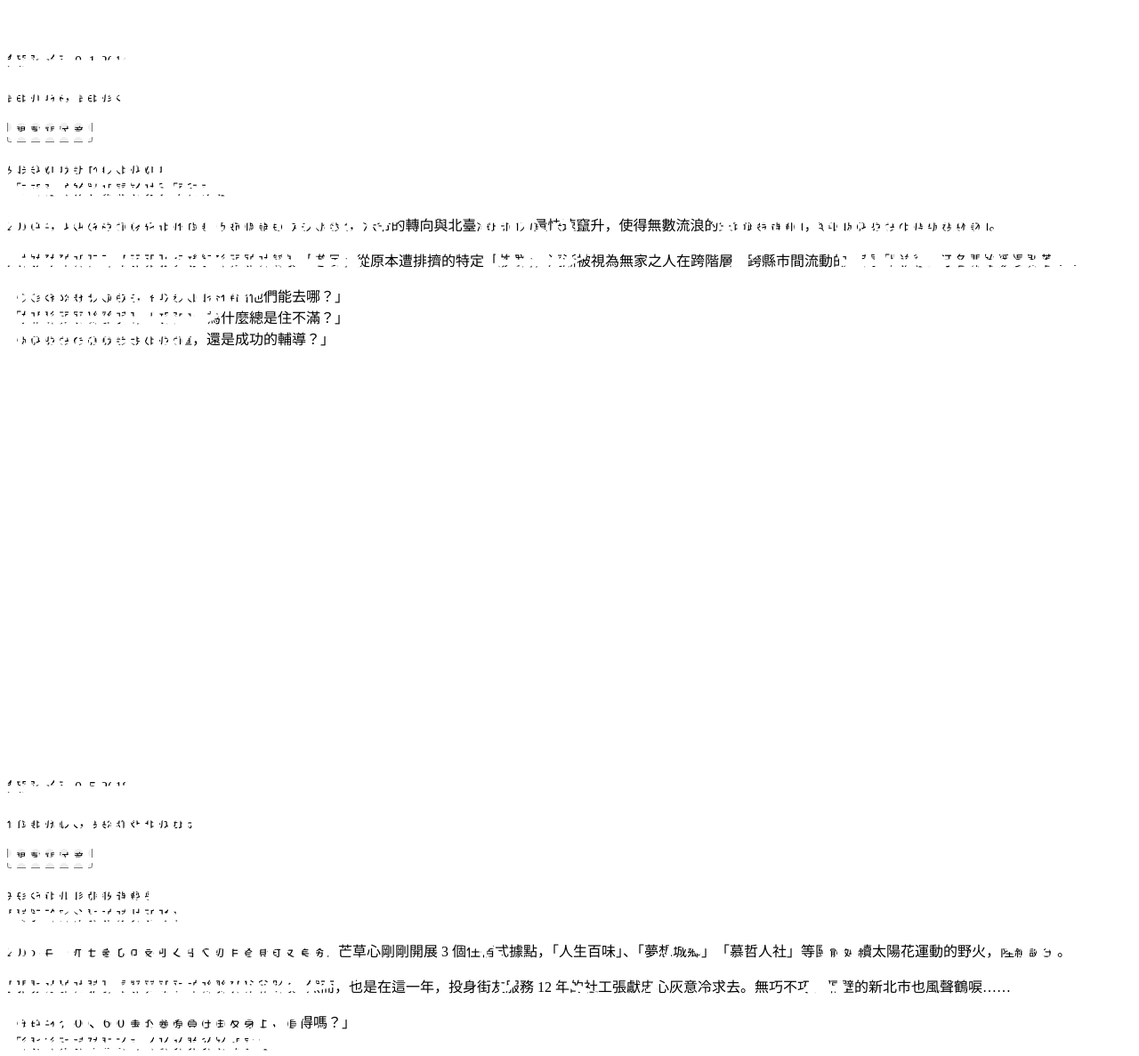
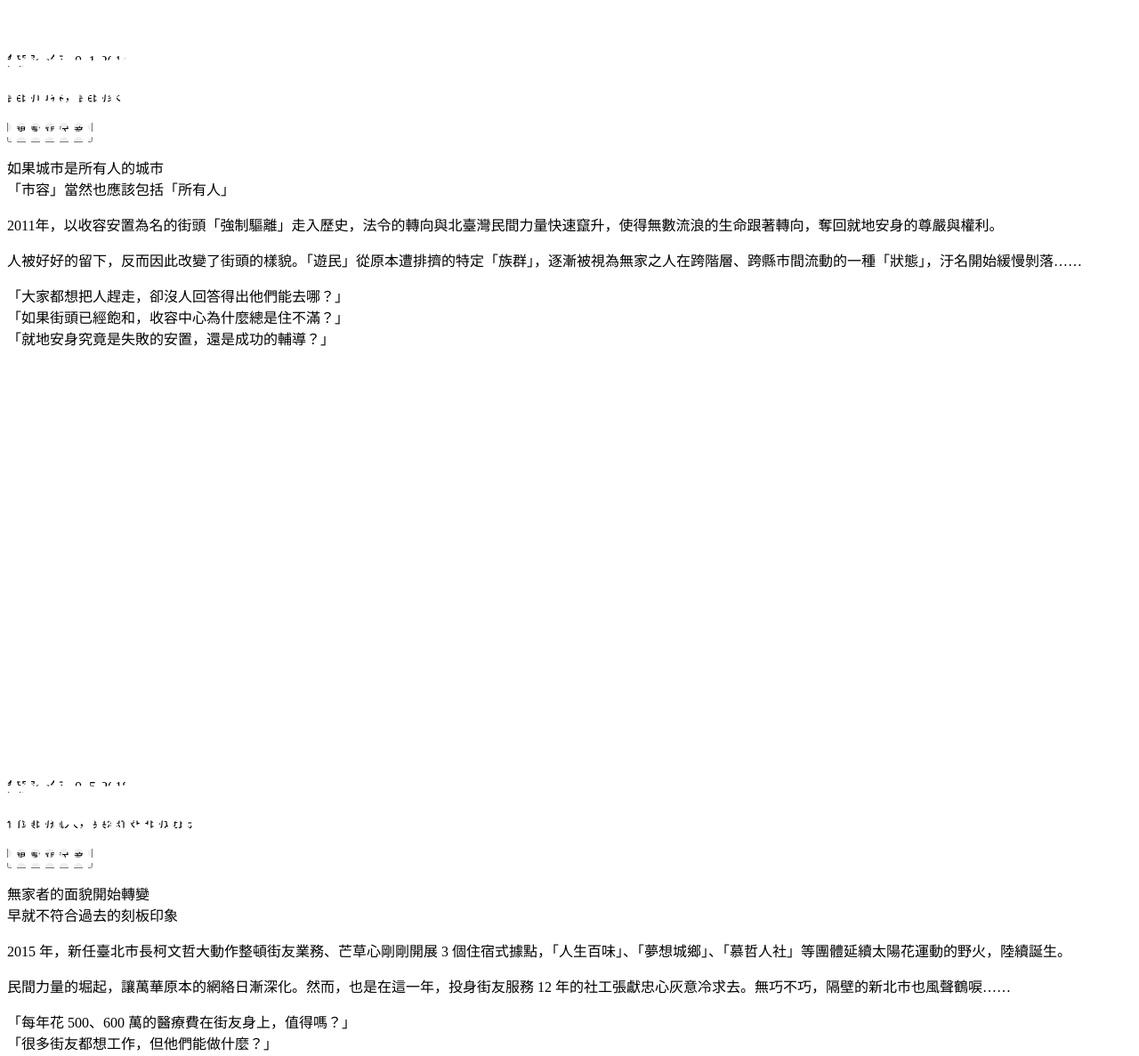
Before and after one commit to homelesstw/homelesstw.github.io, a Next.js app: page / in a window 1280 px wide. Shown: the part 1593-2780 px from the top of the page at 89% size. Built offline with nearby package versions, Linux system fonts and the light colour scheme.

Commit message:
fadin effect

```diff
--- a/package.json
+++ b/package.json
@@ -11,6 +11,7 @@
     "next-transpile-modules": "^9.0.0",
     "react": "^17.0.2",
     "react-dom": "^17.0.2",
+    "react-reveal": "^1.2.2",
     "styled-components": "^5.3.3"
   },
   "devDependencies": {
--- a/pages/index.js
+++ b/pages/index.js
@@ -1,4 +1,5 @@
 import React from "react";
+import Fade from "react-reveal/Fade";
 import { gsap } from "gsap";
 import { ScrollTrigger } from "gsap/ScrollTrigger";
 import Head from "next/head";
@@ -229,12 +230,14 @@ export default function Home() {
             <div className="hidden md:block md:col-span-2"></div>
             <div className="col-span-3 md:col-span-1 flex flex-col min-h-screen">
               <div className="flex-grow flex flex-col items-start md:items-end justify-start md:justify-center">
+                <Fade bottom>
                   <p className="my-3 bg-white font-bold  px-6 py-4 text-6xl">
                     無家十年
                   </p>
                   <p className="font-serif px-6 py-4 text-2xl bg-white">
                     人球、傷病、露宿，與夾縫中的照顧網
                   </p>
+                </Fade>
               </div>
               <div className="flex flex-col items-end">
                 <p className="font-bold text-lg bg-white px-6 py-4">
@@ -282,7 +285,7 @@ export default function Home() {
               </div>
               <div className="hidden md:block col-span-2"></div>
             </div>
-
+            <Fade bottom>
               <div className="w-100 grid grid-cols-3 ">
                 <div className="hidden md:block col-span-2"></div>
                 <div className="col-span-3 md:col-span-1 flex flex-col items-end justify-center">
@@ -303,6 +306,8 @@ export default function Home() {
                   </div>
                 </div>
               </div>
+            </Fade>
+            <Fade bottom>
               <div className="w-100 grid grid-cols-1 lg:grid-cols-2 ">
                 <div />
                 <div className="flex flex-col items-end justify-center">
@@ -316,6 +321,7 @@ export default function Home() {
                   </p>
                 </div>
               </div>
+            </Fade>
           </section>
 
           {/* 第二篇 */}
@@ -342,7 +348,7 @@ export default function Home() {
                 </div>
               </div>
             </div>
-
+            <Fade bottom>
               <div className="w-100 grid grid-cols-3 ">
                 <div className="col-span-3 md:col-span-1 flex flex-col  items-end justify-center">
                   <div className="h-auto my-4 mt-32 md:mt-4 p-4 md:p-8 bg-white">
@@ -354,7 +360,8 @@ export default function Home() {
                     <div className="text-sm mt-4">
                       <p className="my-3 leading-normal">
                         2015
-                      年，新任臺北市長柯文哲大動作整頓街友業務、芒草心剛剛開展 3
+                        年，新任臺北市長柯文哲大動作整頓街友業務、芒草心剛剛開展
+                        3
                         個住宿式據點，「人生百味」、「夢想城鄉」、「慕哲人社」等團體延續太陽花運動的野火，陸續誕生。
                       </p>
                       <p className="my-3 leading-normal">
@@ -367,6 +374,8 @@ export default function Home() {
                 </div>
                 <div className="hidden md:block col-span-2"></div>
               </div>
+            </Fade>
+            <Fade bottom>
               <div className="w-100 grid grid-cols-1 lg:grid-cols-2 ">
                 <div className="flex flex-col items-start justify-center">
                   <p className="h-auto my-2 md:my-4 p-4 md:p-6 text-lg md:text-2xl bg-white font-serif leading-relaxed">
@@ -380,6 +389,7 @@ export default function Home() {
                 </div>
                 <div />
               </div>
+            </Fade>
           </section>
 
           {/* 第三篇 */}
@@ -401,6 +411,7 @@ export default function Home() {
               </div>
               <div className="hidden md:block col-span-2"></div>
             </div>
+            <Fade bottom>
               <div className="w-100 grid grid-cols-12 items-end mt-32 md:mt-4 ">
                 <div className="col-span-12 md:col-span-5 h-auto my-4 p-4 md:p-8  bg-white">
                   <p className="font-bold text-lg">
@@ -429,6 +440,7 @@ export default function Home() {
                   </p>
                 </div>
               </div>
+            </Fade>
           </section>
 
           {/* 第四篇 */}
@@ -450,6 +462,7 @@ export default function Home() {
                 </div>
               </div>
             </div>
+            <Fade bottom>
               <div className="w-100 grid grid-cols-12 items-end mt-32 md:mt-4 ">
                 <div className="col-span-12 md:col-span-6 flex flex-col items-start justify-center">
                   <p className="h-auto my-2 md:my-4 p-4 md:p-6 text-lg md:text-2xl  bg-white  font-serif leading-relaxed">
@@ -478,6 +491,7 @@ export default function Home() {
                   </div>
                 </div>
               </div>
+            </Fade>
           </section>
 
           {/* 第五篇 */}
@@ -504,7 +518,7 @@ export default function Home() {
               </div>
               <div className="hidden md:block col-span-2"></div>
             </div>
-
+            <Fade bottom>
               <div className="w-100 grid grid-cols-3 ">
                 <div className="hidden md:block col-span-2"></div>
                 <div className="col-span-3 md:col-span-1 flex flex-col items-end justify-center">
@@ -528,6 +542,8 @@ export default function Home() {
                   </div>
                 </div>
               </div>
+            </Fade>
+            <Fade bottom>
               <div className="w-100 grid grid-cols-1 md:grid-cols-2 ">
                 <div />
                 <div className="flex flex-col items-end justify-center">
@@ -541,6 +557,7 @@ export default function Home() {
                   </p>
                 </div>
               </div>
+            </Fade>
           </section>
 
           {/* 最終資訊 */}
```
Also changed, not shown: 1 other file (tests, documents, lock files or other folders). Lines whose indentation alone changed are shown as unchanged.
